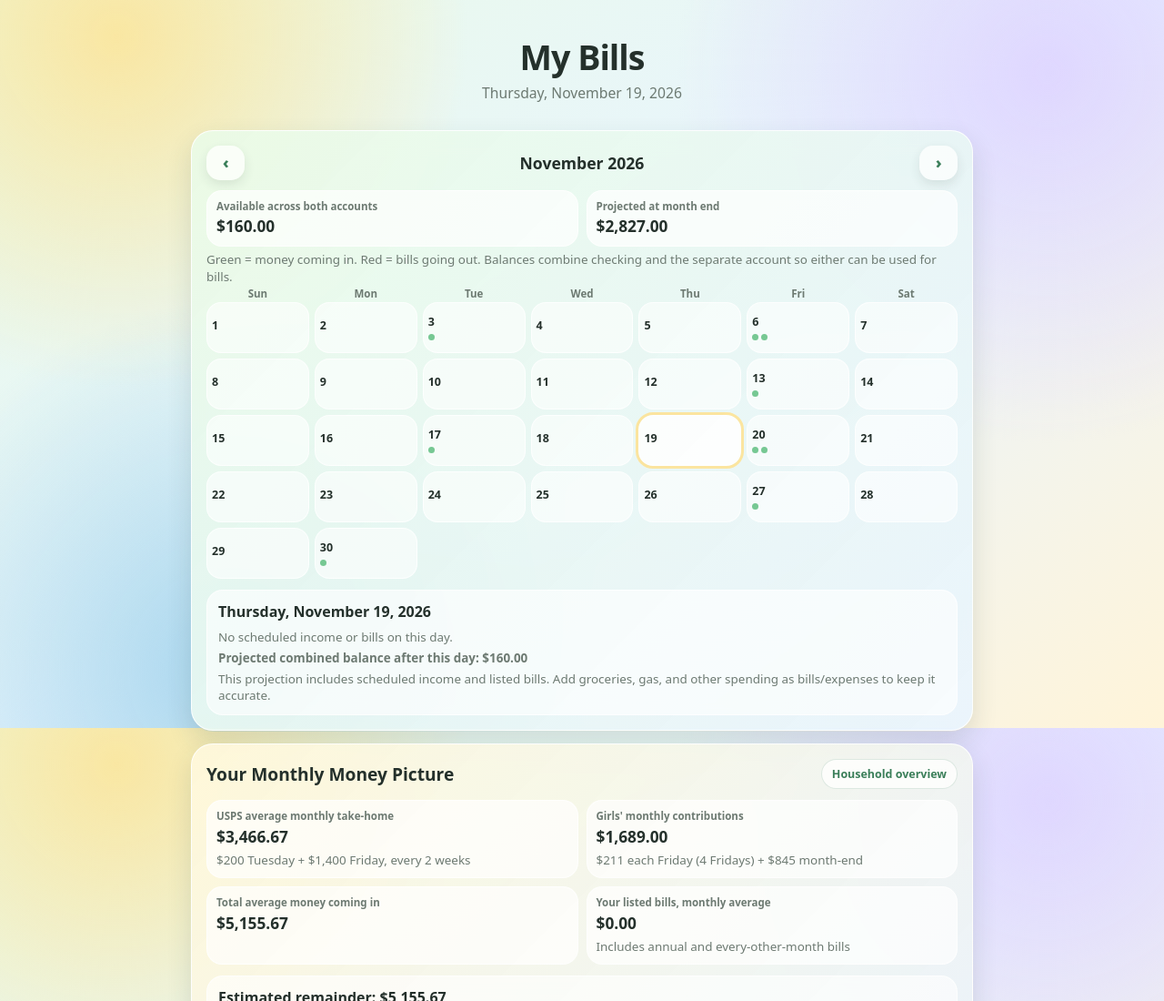
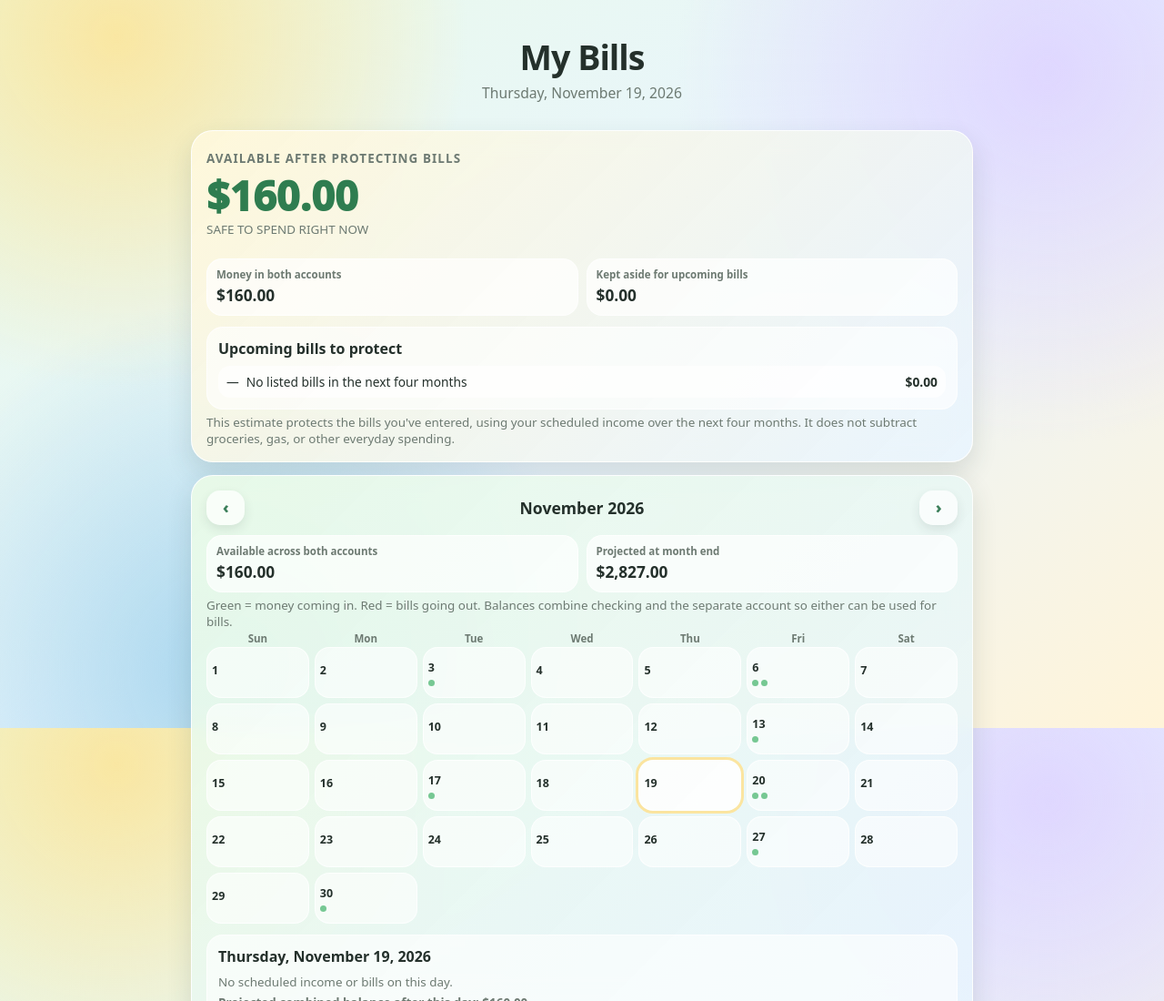
Before and after one commit to bisket74-eng/bills, a plain HTML site: page index.html in a window 1280 px wide. Shown: the top 1100 px of the page at 91% size. Drawn offline with Linux system fonts and the light colour scheme.

Commit message:
Add safe-to-spend after protecting upcoming bills

```diff
--- a/index.html
+++ b/index.html
@@ -69,6 +69,23 @@
 <body>
 <main class="app">
 <header class="top-header"><h1>My Bills</h1><p id="todayLine">Your monthly bills and paycheck plan</p></header>
+
+<section class="card card-next" id="spendingOverview">
+  <p class="small-note" style="font-weight:900;letter-spacing:.08em;text-transform:uppercase">Available after protecting bills</p>
+  <div style="padding:8px 0 12px">
+    <div id="safeToSpend" style="font-size:2.8rem;line-height:1.05;font-weight:950;color:#2f7d50">$0.00</div>
+    <p class="small-note">SAFE TO SPEND RIGHT NOW</p>
+  </div>
+  <div class="summary-row">
+    <div class="summary-box"><span>Money in both accounts</span><strong id="cashAvailableNow">$160.00</strong></div>
+    <div class="summary-box"><span>Kept aside for upcoming bills</span><strong id="reservedForBills">$0.00</strong></div>
+  </div>
+  <div class="selected-day-box">
+    <h3>Upcoming bills to protect</h3>
+    <ul class="mini-list" id="protectedBillsList"><li><span>—</span><span>Loading bills</span><strong>—</strong></li></ul>
+  </div>
+  <p class="small-note">This estimate protects the bills you've entered, using your scheduled income over the next four months. It does not subtract groceries, gas, or other everyday spending.</p>
+</section>
 
 
 <section class="card card-calendar">
@@ -263,6 +280,26 @@ function buildPaycheckPeriods(paychecks){const withBills=paychecks.map((check,in
 function estimateNextPayDate(date){if(settings.payFrequency==="weekly")return addDays(date,7);if(settings.payFrequency==="biweekly")return addDays(date,14);if(settings.payFrequency==="monthly")return addMonths(date,1);if(date.getDate()===1)return new Date(date.getFullYear(),date.getMonth(),15);return new Date(date.getFullYear(),date.getMonth()+1,1)}
 function applyCushionPlan(checks){const cushionTarget=getCushionTarget();checks.forEach(c=>{c.cushionFromPrevious=0;c.holdForNext=0;c.warning=0;c.leftAfterBills=(Number(c.amount)||0)-c.billTotal;c.finalLeft=c.leftAfterBills});for(let i=checks.length-1;i>=0;i--){const c=checks[i],amount=Number(c.amount)||0,leftAfterBillsAndSavingForNext=amount-c.billTotal-c.holdForNext,amountNeededFromPrevious=Math.max(0,cushionFromPreviousNeeded=cushionTarget-leftAfterBillsAndSavingForNext);if(amountNeededFromPrevious>0){if(i>0){c.cushionFromPrevious=amountNeededFromPrevious;checks[i-1].holdForNext+=amountNeededFromPrevious}else c.warning=amountNeededFromPrevious}}checks.forEach(c=>c.finalLeft=(Number(c.amount)||0)-c.billTotal+c.cushionFromPrevious-c.holdForNext);return checks}
 
+function renderSpendingOverview(){
+  const currentCash=(Number(settings.checkingBalance)||0)+(Number(settings.otherBalance)||0);
+  const horizon=addDays(today,120),events=getCashFlowEvents(today,horizon);
+  let projected=currentCash,minProjected=currentCash;
+  events.forEach(event=>{
+    projected+=event.type==="income"?Number(event.amount||0):-Number(event.amount||0);
+    minProjected=Math.min(minProjected,projected);
+  });
+  const safeToSpend=Math.max(0,Math.min(currentCash,minProjected));
+  const reserve=Math.max(0,currentCash-safeToSpend);
+  const safeEl=document.getElementById("safeToSpend"),cashEl=document.getElementById("cashAvailableNow"),reserveEl=document.getElementById("reservedForBills");
+  if(safeEl)safeEl.textContent=formatMoney(safeToSpend);
+  if(cashEl)cashEl.textContent=formatMoney(currentCash);
+  if(reserveEl)reserveEl.textContent=formatMoney(reserve);
+  const list=document.getElementById("protectedBillsList");
+  if(list){
+    const upcoming=events.filter(e=>e.type==="expense").slice(0,6);
+    list.innerHTML=upcoming.length?upcoming.map(e=>`<li><span>${formatShortDate(e.date)}</span><span>${escapeHtml(e.name)}</span><strong>${formatMoney(e.amount)}</strong></li>`).join(""):`<li><span>—</span><span>No listed bills in the next four months</span><strong>$0.00</strong></li>`;
+  }
+}
 function renderMoneyOverview(){
   const uspsMonthly=1600*26/12, daughterMonthly=211*4, dilMonthly=845, totalIncome=uspsMonthly+daughterMonthly+dilMonthly;
   const monthlyBills=bills.reduce((sum,b)=>sum+(b.frequency==="monthly"?Number(b.amount||0):b.frequency==="every_other_month"?Number(b.amount||0)/2:Number(b.amount||0)/12),0);
@@ -273,7 +310,7 @@ function renderMoneyOverview(){
   document.getElementById("expensesMonthly").textContent=formatMoney(monthlyBills);
   document.getElementById("availableMonthly").textContent="Estimated remainder: "+formatMoney(remainder);
 }
-function render(){today=startOfDay(new Date());els.todayLine.textContent=formatLongDate(today);renderMoneyOverview();renderCalendar();renderBills();renderSelectedDay();renderSetupPreview()}
+function render(){today=startOfDay(new Date());els.todayLine.textContent=formatLongDate(today);renderSpendingOverview();renderMoneyOverview();renderCalendar();renderBills();renderSelectedDay();renderSetupPreview()}
 function getCashFlowEvents(startDate,endDate){
   const events=[],start=startOfDay(startDate),end=startOfDay(endDate);
   // USPS paydays remain Friday; the $200 portion arrives Tuesday before payday.
@@ -301,7 +338,7 @@ function getCashFlowEvents(startDate,endDate){
     bills.forEach(b=>{
       if(!billOccursInMonth(b,month.getFullYear(),month.getMonth()))return;
       const due=getBillDueDateInMonth(b,month.getFullYear(),month.getMonth());
-      const paid=getOccurrencePaidDate(b,due),date=paid||due;
+      const paid=getOccurrencePaidDate(b,due);let date=paid||due;if(!paid&&due<start&&due>=new Date(start.getFullYear(),start.getMonth(),1))date=start;
       if(date>=start&&date<end)events.push({date,type:"expense",name:b.name,amount:Number(b.amount)||0,account:"Household",dueDate:due});
     });
     month=new Date(month.getFullYear(),month.getMonth()+1,1);
```
